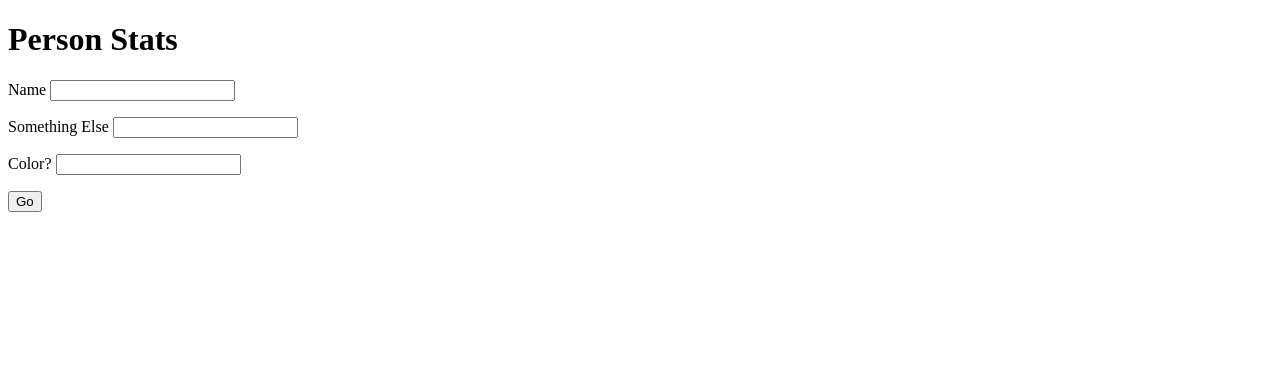
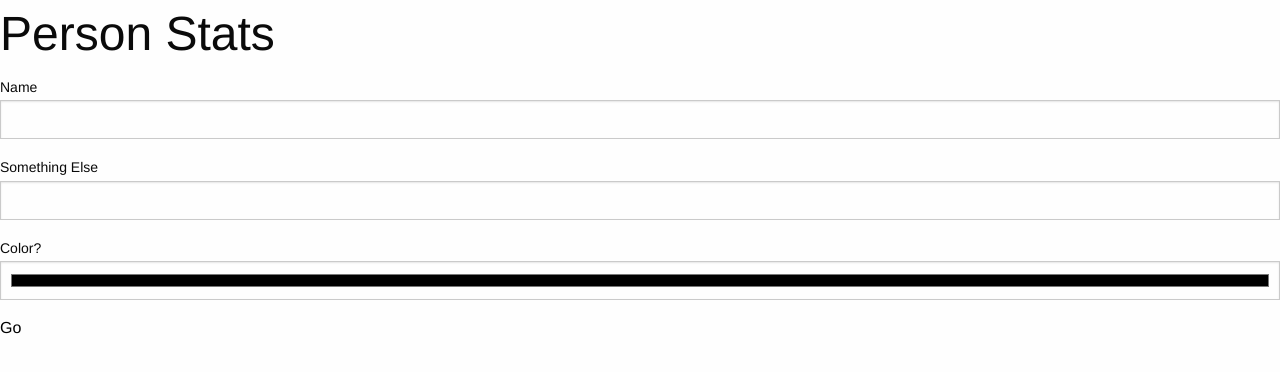
Before and after one commit to DarkTachyon/person-stats, a plain HTML site: page index.html in a window 1280 px wide. Drawn offline with nearby package versions, Linux system fonts and the light colour scheme.

Commit message:
Add Foundatino CSS

```diff
--- a/index.html
+++ b/index.html
@@ -3,6 +3,7 @@
     <head>
         <meta charset="utf-8">
         <title>Person Stats</title>
+        <link rel="stylesheet" href="https://cdnjs.cloudflare.com/ajax/libs/foundation/6.4.0/css/foundation.min.css">
     </head>
     <body>
         <h1>Person Stats</h1>
@@ -18,7 +19,7 @@
             </p>
             <p>
                 <label for="colorInput">Color?</label>
-                <input type="text" name="color">
+                <input type="color" name="color">
             </p>
             <button type="submit">Go</button>
         </form>
```
